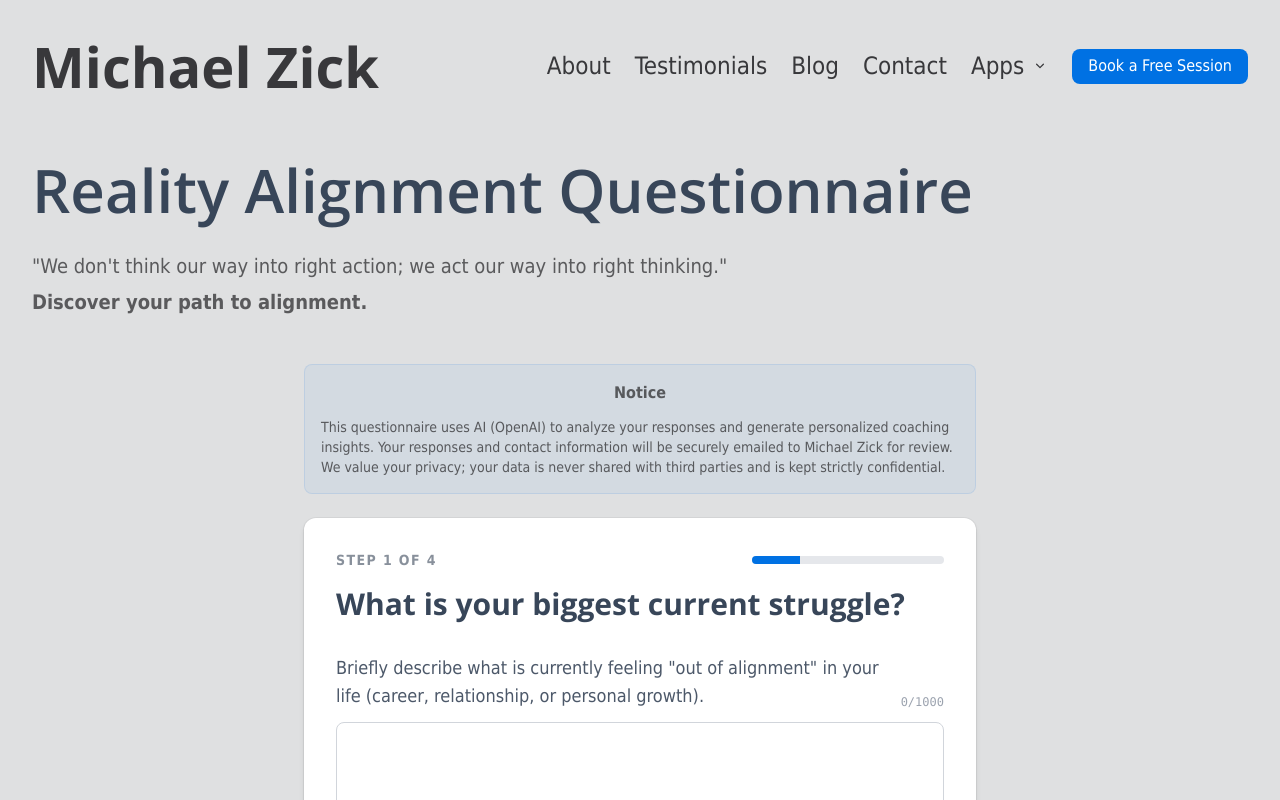
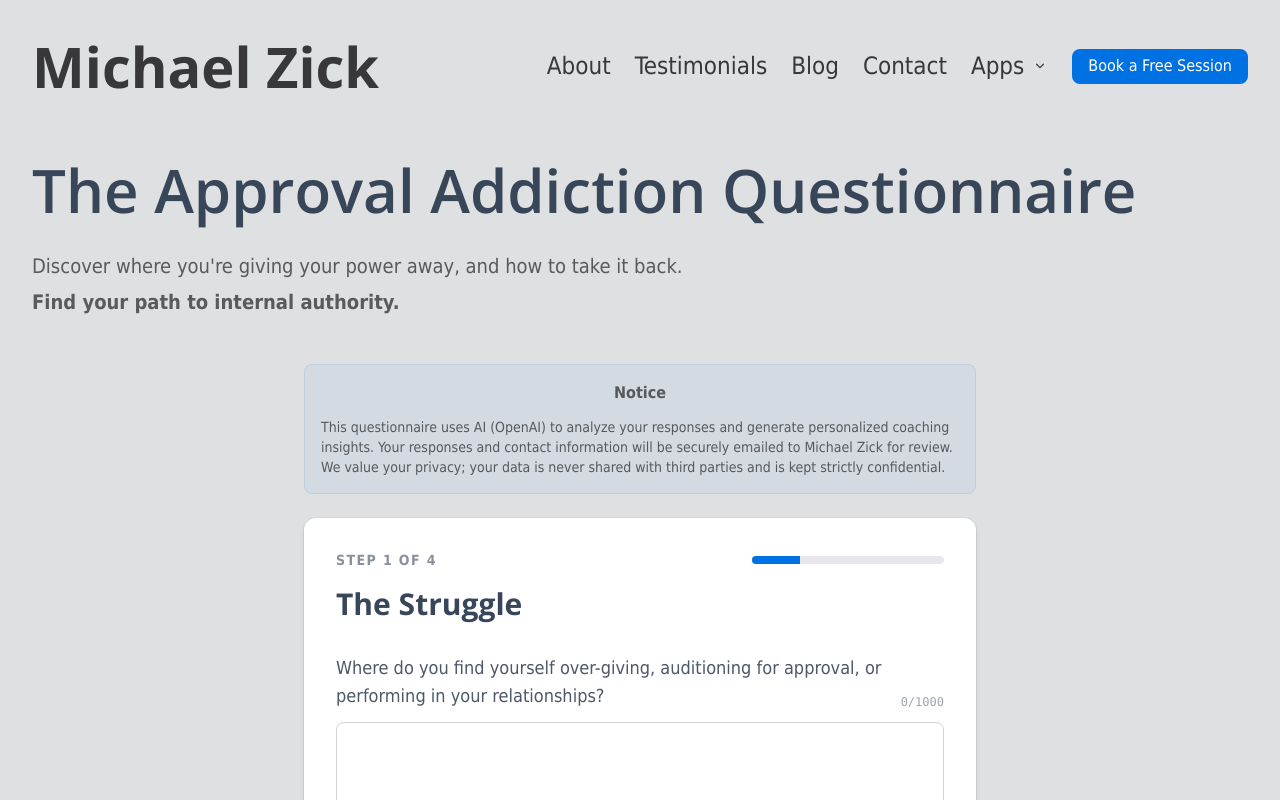
Before and after one commit to michaelzick/michaelzick.com, a Next.js app: page /questionnaire in a window 1280 px wide. Shown: the top 800 px of the page. Built offline with nearby package versions, Linux system fonts and the light colour scheme.

Commit message:
feat: Rebrand questionnaire and analysis from "Reality Alignment" to "Nice Guy Recovery" and "Approval Addiction" themes.

```diff
--- a/app/api/analyze/route.ts
+++ b/app/api/analyze/route.ts
@@ -75,10 +75,10 @@ export async function POST(req: Request) {
     const fromAddress = process.env['BREVO_FROM'];
 
     const prompt = `
-      You are Michael Zick, a Reality Alignment Coach.
-      You are known for your no-BS approach, your belief that "we act our way into right thinking," and your emphasis on taking ownership, stopping victimhood, and connecting with nature.
+      You are Michael Zick, a Nice Guy Recovery Coach.
+      You are known for your compassionate yet no-BS approach. You help high-functioning men break free from childhood enmeshment, toxic shame, covert contracts, and the "addiction to female approval."
 
-      A potential client has filled out an intake questionnaire. Analyze their responses and provide a "Reality Alignment Analysis."
+      A potential client has filled out an intake questionnaire. Analyze their responses and provide a "Nice Guy Recovery Analysis."
 
       User Info:
       Name: ${firstName} ${lastName}
@@ -90,9 +90,9 @@ export async function POST(req: Request) {
         .join('\n\n')}
 
       Provide a response that:
-      1. Validates their struggles without coddling (be "no-BS").
-      2. Explains how their current "reality" might be misaligned.
-      3. Briefly explains how you, Michael Zick, can help them align with reality through action and ownership.
+      1. Validates their struggles with approval addiction without coddling (be "no-BS").
+      2. Explains how their current behaviors reflect covert contracts or a lack of displeasure tolerance.
+      3. Briefly explains how you, Michael Zick, can help them build internal authority and self-led masculinity.
       4. Suggests a simple first step (action-oriented).
       5. Keep it professional, encouraging, and in Michael's voice.
       6. Limit the response to about 3-4 concise paragraphs.
@@ -103,7 +103,7 @@ export async function POST(req: Request) {
     const completion = await openai.chat.completions.create({
       model: "gpt-5-mini", // User requested gpt-5-mini
       messages: [
-        { role: "system", content: "You are Michael Zick, a Reality Alignment Coach." },
+        { role: "system", content: "You are Michael Zick, a Nice Guy Recovery Coach." },
         { role: "user", content: prompt }
       ],
     }).catch(async (err) => {
@@ -113,7 +113,7 @@ export async function POST(req: Request) {
         return await openai.chat.completions.create({
           model: "gpt-4o-mini",
           messages: [
-            { role: "system", content: "You are Michael Zick, a Reality Alignment Coach." },
+            { role: "system", content: "You are Michael Zick, a Nice Guy Recovery Coach." },
             { role: "user", content: prompt }
           ],
         });
@@ -139,7 +139,7 @@ export async function POST(req: Request) {
           },
         });
 
-        const subject = `[michaelzick.com] New Reality Alignment Result: ${firstName} ${lastName}`;
+        const subject = `[michaelzick.com] New Approval Addiction Result: ${firstName} ${lastName}`;
         const questionsAndAnswers = Object.entries(answers)
           .map(([qId, answer]) => `Q: ${qId}\nA: ${answer}`)
           .join('\n\n');
--- a/app/questionnaire/page.tsx
+++ b/app/questionnaire/page.tsx
@@ -4,8 +4,8 @@ import { siteConfig } from '../../lib/site';
 import { FadeInSection } from '../../components/FadeInSection';
 
 export const metadata: Metadata = {
-  title: 'Reality Alignment Questionnaire | Michael Zick',
-  description: 'Take the Reality Alignment Questionnaire to discover where you are misaligned and how action-oriented coaching can help you.',
+  title: 'Nice Guy Recovery Questionnaire | Michael Zick',
+  description: 'Take the Approval Addiction Questionnaire to discover where you are giving your power away, and how to take it back.',
   alternates: {
     canonical: '/questionnaire',
   },
@@ -18,12 +18,12 @@ export default function QuestionnairePage() {
         <div className="mx-auto max-w-[1400px]">
           <FadeInSection className="mb-12 text-center md:text-left" immediate>
             <h1 className="font-headline text-5xl font-semibold leading-tight md:text-6xl text-dark-blue">
-              Reality Alignment Questionnaire
+              The Approval Addiction Questionnaire
             </h1>
             <p className="mt-8 text-xl text-default-grey/80 md:max-w-none mx-auto md:mx-0">
-              &quot;We don&apos;t think our way into right action; we act our way into right thinking.&quot;
+              Discover where you&apos;re giving your power away, and how to take it back.
               <br />
-              <strong className="block mt-2">Discover your path to alignment.</strong>
+              <strong className="block mt-2">Find your path to internal authority.</strong>
             </p>
           </FadeInSection>
           <FadeInSection>
--- a/components/questionnaire/QuestionnaireAnalysis.tsx
+++ b/components/questionnaire/QuestionnaireAnalysis.tsx
@@ -13,7 +13,7 @@ export default function QuestionnaireAnalysis({ analysis, cardRef }: Questionnai
       ref={cardRef}
       className="max-w-3xl mx-auto p-8 bg-white text-default-grey rounded-xl shadow-md ring-1 ring-black/5 mt-12 animate-fade-in"
     >
-      <h2 className="text-3xl font-bold mb-6 border-b pb-4">Your Reality Alignment Analysis</h2>
+      <h2 className="text-3xl font-bold mb-6 border-b pb-4">Your Recovery Assessment</h2>
       <div className="prose prose-lg max-w-none prose-slate">
         {analysis.split('\n').map((para, i) => (
           <p key={i} className="mb-4">{para}</p>
--- a/components/questionnaire/steps.ts
+++ b/components/questionnaire/steps.ts
@@ -3,42 +3,42 @@ import { Step } from '../../lib/types';
 export const STEPS: Step[] = [
   {
     id: 'struggle',
-    title: 'What is your biggest current struggle?',
+    title: 'The Struggle',
     questions: [
       {
         id: 'mainStruggle',
-        text: 'Briefly describe what is currently feeling "out of alignment" in your life (career, relationship, or personal growth).',
+        text: 'Where do you find yourself over-giving, auditioning for approval, or performing in your relationships?',
         type: 'textarea',
         maxLength: 1000,
       },
     ],
   },
   {
-    id: 'action',
-    title: 'Ownership vs. Victimhood',
+    id: 'covert_contracts',
+    title: 'Covert Contracts',
     questions: [
       {
-        id: 'ownership',
-        text: 'On a scale of 1-10, how much ownership are you taking for this situation versus blaming external factors?',
+        id: 'covertContractsScale',
+        text: 'On a scale of 1-10, how often do you do "nice" things with the secret expectation of receiving affection, sex, or validation in return?',
         type: 'range',
         min: 1,
         max: 10,
       },
       {
-        id: 'victimhood',
-        text: 'Where do you feel like a "victim" in your life right now?',
+        id: 'covertContractsExample',
+        text: 'What happens when that secret expectation isn\'t met?',
         type: 'textarea',
         maxLength: 1000,
       },
     ],
   },
   {
-    id: 'thinking',
-    title: 'Thinking vs. Acting',
+    id: 'displeasure_tolerance',
+    title: 'Displeasure Tolerance',
     questions: [
       {
-        id: 'rumination',
-        text: 'Are you trying to "think" your way out of this problem, or are you taking physical steps to change it?',
+        id: 'displeasureReactions',
+        text: 'When your partner (or a woman you are dating) is unhappy, disappointed, or angry, how do you typically react? (e.g., trying to fix it immediately, withdrawing, getting defensive, apologizing excessively)',
         type: 'textarea',
         maxLength: 1000,
       },
```
